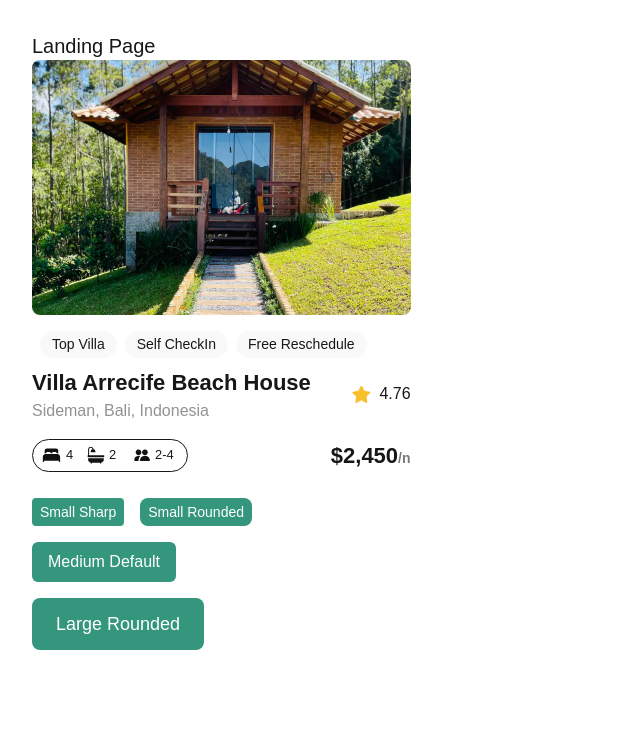
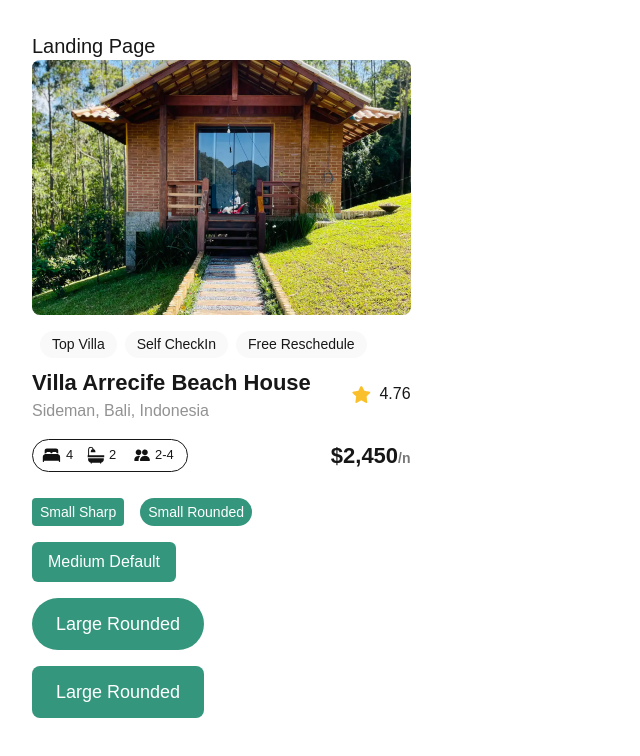
Before and after one commit to manuel4life/alx-project-0x00-setup, a Next.js app in the folder alx-project-0x00/: page /landing in a window 1280 px wide. Shown: the top 756 px of the page, without its empty margins (0-640 px from the left). Built offline with nearby package versions, Linux system fonts and the light colour scheme.

Commit message:
fixing rounded

```diff
--- a/alx-project-0x00/pages/landing.tsx
+++ b/alx-project-0x00/pages/landing.tsx
@@ -10,7 +10,10 @@ const Landing: React.FC = () => {
       <div className="flex flex-col gap-4 mt-4">
         <div className="flex gap-4">
           <Button title="Small Sharp" styles="px-2 py-1 text-sm rounded-sm" />
-          <Button title="Small Rounded" styles="px-2 py-1 text-sm rounded-lg" />
+          <Button
+            title="Small Rounded"
+            styles="px-2 py-1 text-sm rounded-full"
+          />
         </div>
 
         <div className="flex gap-4">
@@ -21,6 +24,12 @@ const Landing: React.FC = () => {
         </div>
 
         <div className="flex gap-4">
+          <Button
+            title="Large Rounded"
+            styles="px-6 py-3 text-lg rounded-full"
+          />
+        </div>
+        <div className="flex gap-4">
           <Button title="Large Rounded" styles="px-6 py-3 text-lg rounded-lg" />
         </div>
       </div>
```
